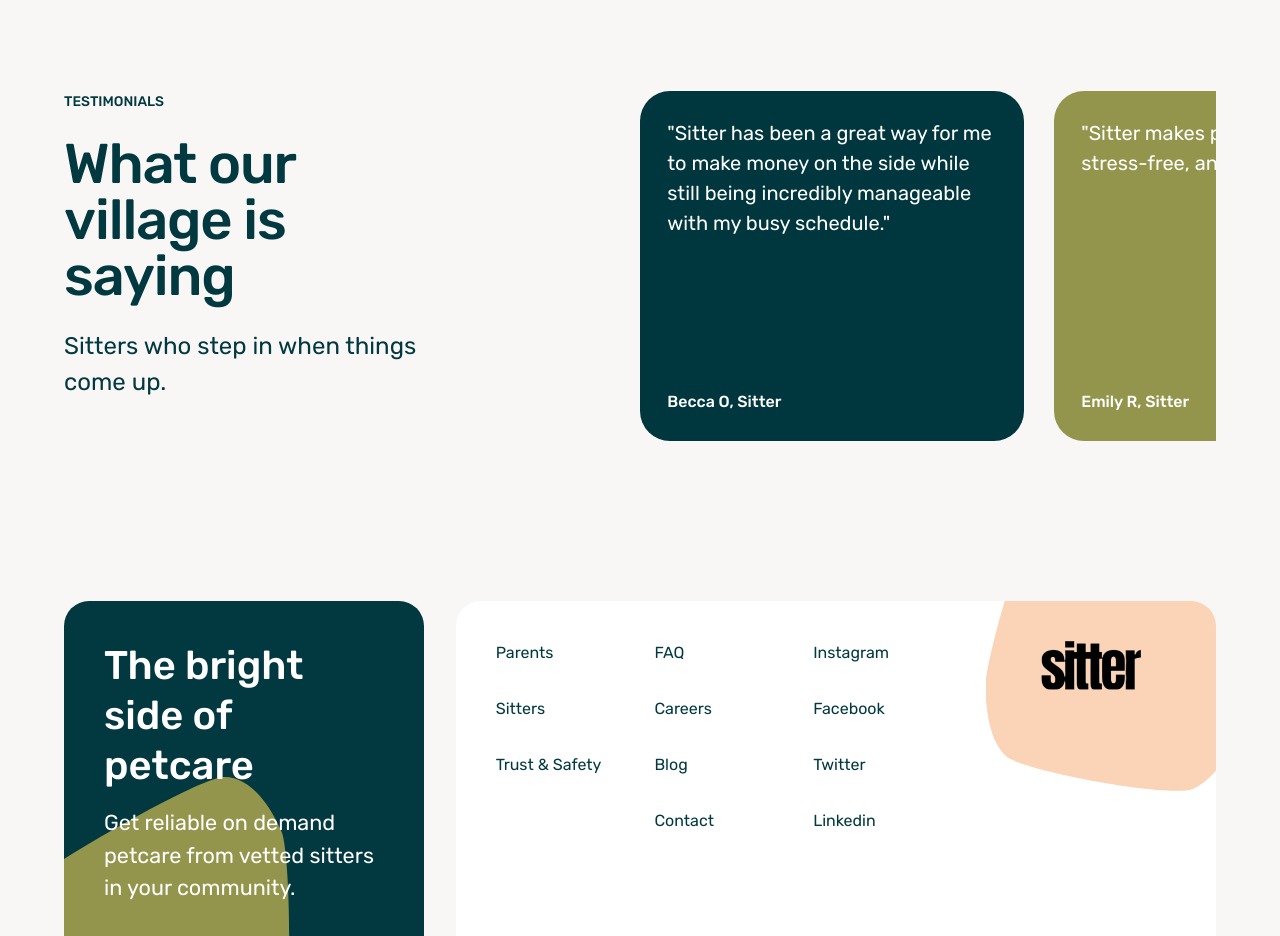
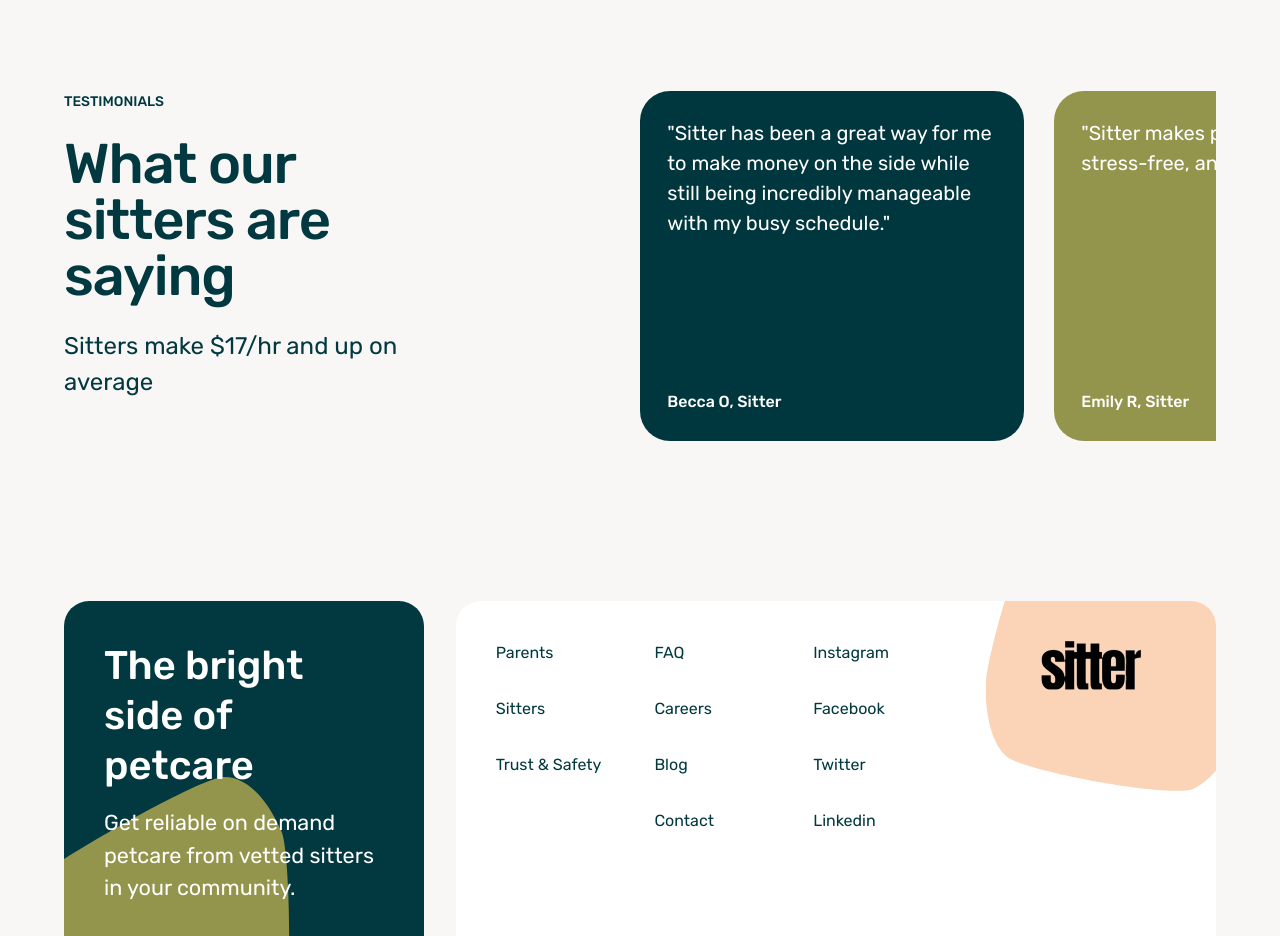
Before and after one commit to samsonc89/otter-replica, a React (Vite) app: page /otter-replica/sitters in a window 1280 px wide. Shown: the part 2240-3176 px from the top of the page. Built offline with nearby package versions, Linux system fonts and the light colour scheme.

Commit message:
Create conditional to show different copy on sitters page

```diff
--- a/src/containers/Testimonials/Testimonials.jsx
+++ b/src/containers/Testimonials/Testimonials.jsx
@@ -10,6 +10,11 @@ const Testimonials = ({ filter }) => {
     smallTitle: "Testimonials",
     title: "What our village is saying",
     text: "Sitters who step in when things come up.",
+  };
+  const sitterCopy = {
+    smallTitle: "Testimonials",
+    title: "What our sitters are saying",
+    text: "Sitters make $17/hr and up on average",
   };
 
   const testimonialsData = [
@@ -65,7 +70,7 @@ const Testimonials = ({ filter }) => {
         <div className="testimonials-column-left">
           <ContentHeading
             classes={"testimonials-text-wrapper"}
-            props={sectionCopy}
+            props={filter === "Sitter" ? sitterCopy : sectionCopy}
           />
           {/* <div className="testimonials-btn-wrapper">
             <button className="btn carousel-btn">
```
